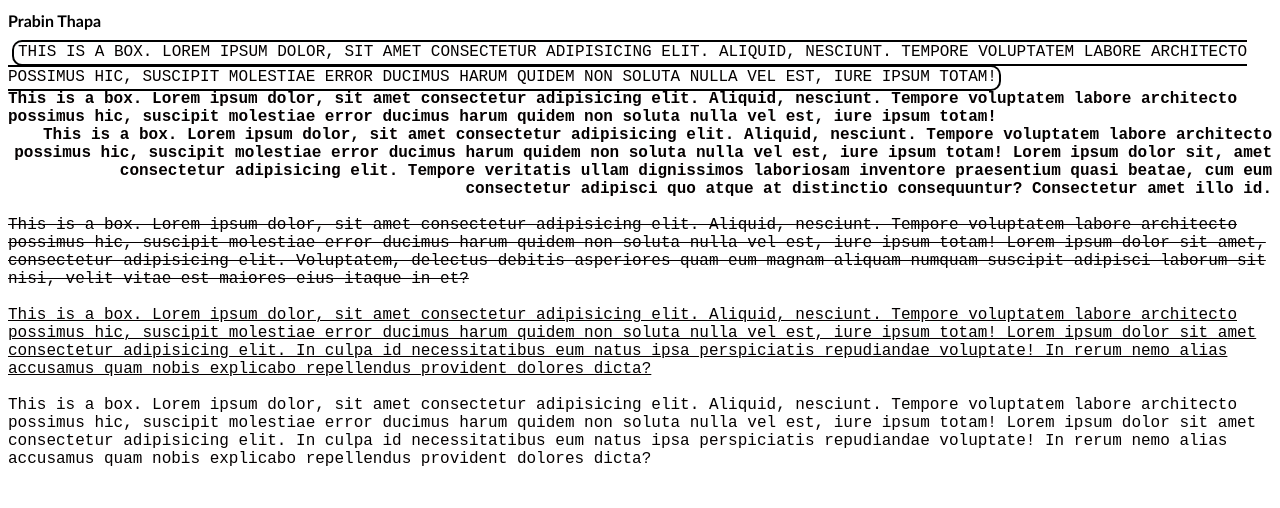
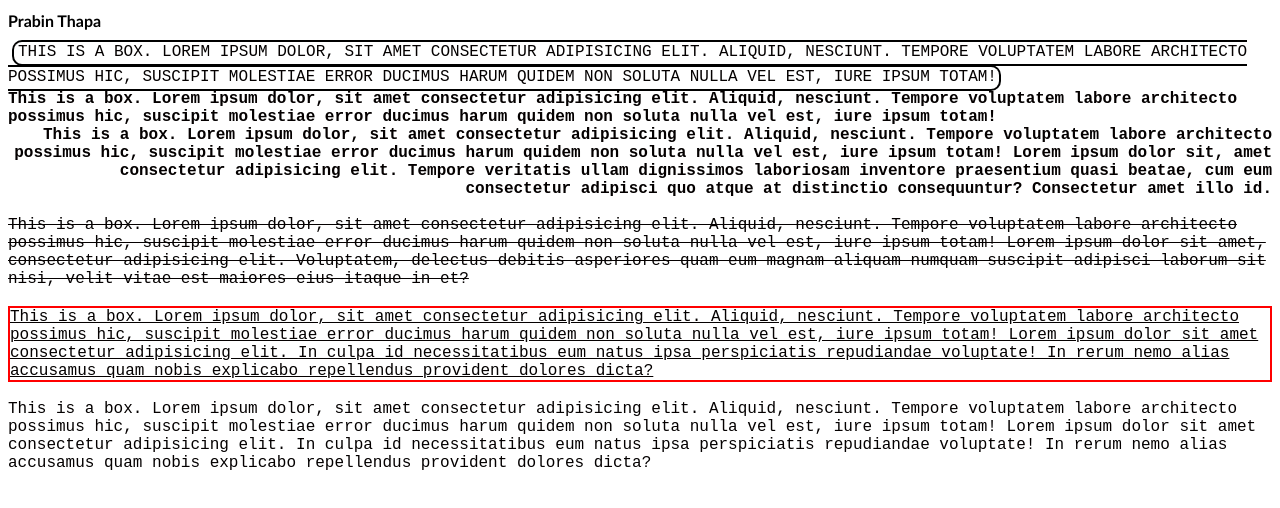
Before and after one commit to prabinthapa10/css, a plain HTML site: page index.html in a window 1280 px wide. Drawn offline with Linux system fonts and the light colour scheme.

Commit message:
positons

```diff
--- a/index.css
+++ b/index.css
@@ -45,6 +45,18 @@ h1 {
 .box6 {
   color: rgb(4, 0, 0);
   text-decoration: underline;
+  border: 2px solid red;
+  position: relative; /* position
+  static - default position (The top, right, bottom, left, and z-index properties have no effect)
+
+  relative - element is relative to itself. (The top, right, bottom, left, and z-index will work)
+
+  absolute - positioned relative to its closest positioned ancestor. (removed from the flow)
+
+  fixed - positioned relative to browser. (removed from flow)
+
+  sticky - positioned based on user's scroll position
+   */
 }
 .box7 {
   color: rgb(4, 0, 0);
```
